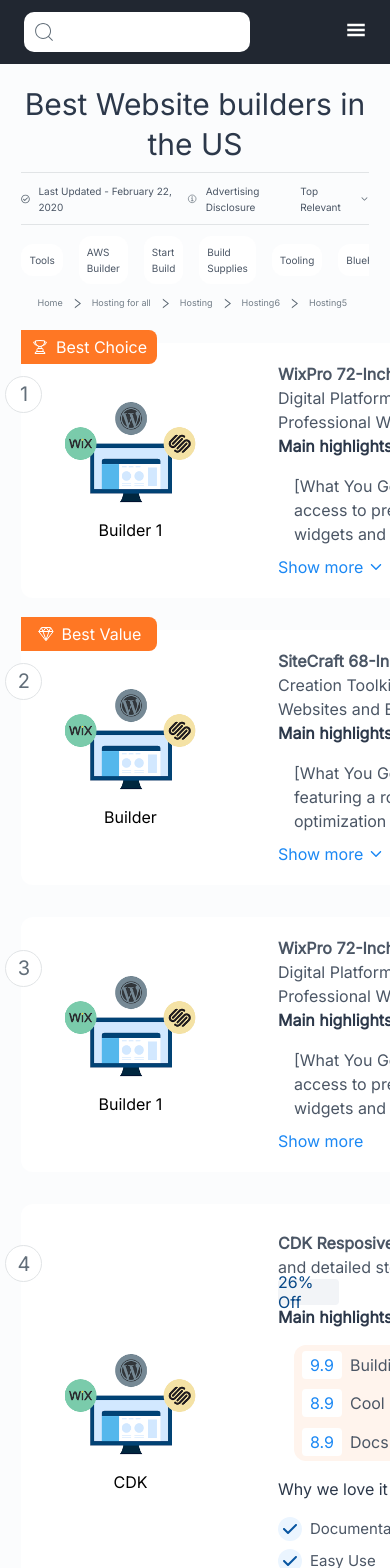
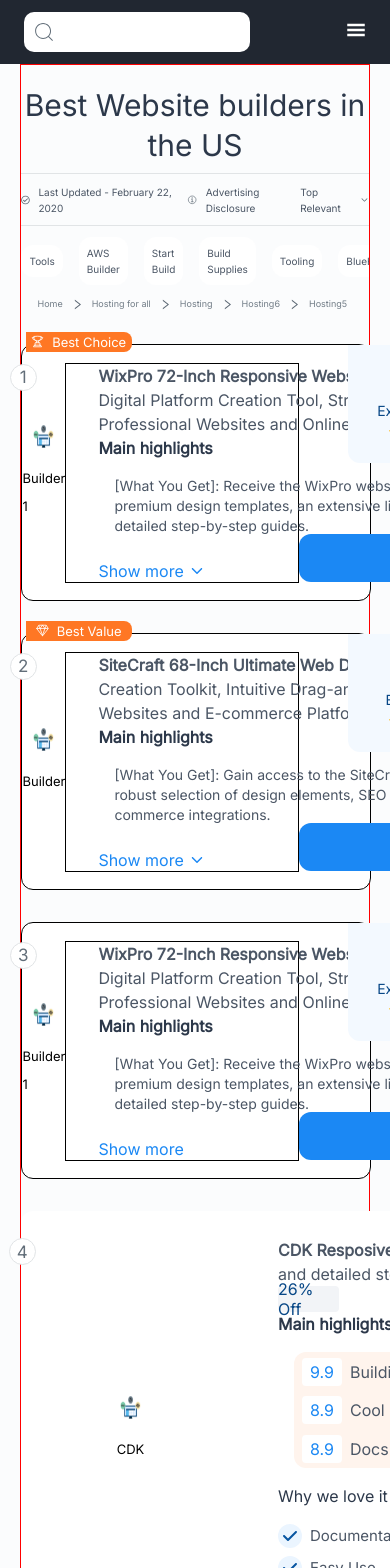
Before and after one commit to laxmansharma12/ReactJS-Assignment, a React (Create React App) app: page / in a window 390 px wide. Shown: the top 1568 px of the page. Built offline with nearby package versions, Linux system fonts and the light colour scheme.

Commit message:
fixing body for mobile responsive

```diff
--- a/src/components/Body/Body.scss
+++ b/src/components/Body/Body.scss
@@ -1,4 +1,18 @@
 $mobile: 640px;
+
+@mixin fontStyle($fontSize, $fontWeight, $lineHeight) {
+	font-size: $fontSize;
+	font-weight: $fontWeight;
+	line-height: $lineHeight;
+}
+
+@mixin flex($direction, $gap, $justifyContent, $alignItems) {
+	display: flex;
+	justify-content: $justifyContent;
+	align-items: $alignItems;
+	flex-direction: $direction;
+	gap: $gap;
+}
 
 .Wrapper {
 	margin: 0 auto;
@@ -6,151 +20,154 @@
 	height: fit-content;
 	@media screen and (max-width: $mobile) {
 		width: 89%;
+		border: 1px solid red;
 	}
 	.subWrapper {
-		display: flex;
-		justify-content: space-between;
-		align-items: start;
+		@include flex(column, 2rem, space-between, start);
 		margin-top: 2rem;
-		flex-direction: column;
 		padding-bottom: 10px;
-		gap: 2rem;
 		.item {
-			display: flex;
-			justify-content: space-between;
-			align-items: center;
+			@include flex(row, 0, space-between, center);
 			background-color: #ffffff;
 			border-radius: 12px;
 			height: 255px;
-
 			width: 1024px;
+			@media screen and (max-width: $mobile) {
+				width: 100%;
+				border: 1px solid black;
+			}
 			.itemBody {
-				display: flex;
+				@include flex(row, 0, space-between, center);
 				position: relative;
-				justify-content: space-between;
-				align-items: center;
 				height: 218px;
 				width: 100%;
+				.bodyContainer {
+					height: 218px;
+					width: 505px;
+					padding-left: 2rem;
+					@media screen and (max-width: $mobile) {
+						width: 200px;
+						border: 1px solid black;
+					}
+					.mainDetails {
+						height: 72px;
+						width: 490px;
+					}
+
+					.subHeadingContainer {
+						height: 96px;
+						margin: auto;
+						.subDetails {
+							@include fontStyle(16px, 400, 24px);
+							height: 72px;
+							width: 483px;
+							color: #4b5665;
+							margin-left: 1rem;
+							@media screen and (max-width: $mobile) {
+								@include fontStyle(14px, 400, 20px);
+							}
+						}
+					}
+				}
+			}
+		}
+
 		.tag {
+			@include flex(column, 12px, space-between, start);
 			position: absolute;
-					display: flex;
-					justify-content: space-between;
-					align-items: start;
-					gap: 12px;
 			top: 0;
 			top: -2rem;
 			left: -1rem;
-					flex-direction: column;
+			@media screen and (max-width: $mobile) {
+				left: -0.8rem;
+			}
 			.title {
-						display: flex;
-						justify-content: center;
-						align-items: center;
+				@include flex(row, 0.5rem, center, center);
 				height: 34px;
-						gap: 0.5rem;
 				font-size: 16px;
 				width: 136px;
 				margin-left: 1rem;
 				color: #ffffff;
 				background-color: #ff7724;
 				border-radius: 0 8px 8px 0;
+				@media screen and (max-width: $mobile) {
+					height: 20px;
+					font-size: 13px;
+					width: 106px;
+				}
 			}
 			.no {
-						display: flex;
-						justify-content: center;
-						align-items: center;
+				@include flex(row, 0, center, center);
+				@include fontStyle(20px, 400, 28px);
 				height: 35px;
 				width: 35px;
-						font-size: 20px;
-						line-height: 28px;
-						font-weight: 400;
 				color: #626e79;
 				border: 1px solid #e1e4e6;
 				border-radius: 50%;
 				background-color: #ffffff;
+				@media screen and (max-width: $mobile) {
+					@include fontStyle(17px, 400, 28px);
+					height: 25px;
+					width: 25px;
+				}
 			}
 		}
 		.imgContainer {
-					display: flex;
-					justify-content: center;
-					align-items: center;
-					flex-direction: column;
-					gap: 1rem;
+			@include flex(column, 1rem, center, center);
 			height: 218px;
 			width: 218px;
+			// @media screen and (max-width: $mobile) {
+			// 	height: 218px;
+			// 	max-width: 60px;
+			// 	width: 100%;
+			// 	border: 1px solid green;
+			// }
 			img {
-						height: 103px;
-						width: 141px;
+				height: 23px;
+				width: 21px;
+				@media screen and (max-width: $mobile) {
+					height: 23px;
+					width: 21px;
 				}
 			}
-				.bodyContainer {
-					height: 218px;
-					width: 505px;
-					padding-left: 2rem;
-					.mainDetails {
-						height: 72px;
-						width: 490px;
-						.heading {
-							color: #4b5665;
-							font-weight: 700;
-							font-size: 16px;
-							line-height: 24px;
-						}
-						.details {
-							font-weight: 400;
-							font-size: 16px;
-							width: 490px;
-							height: 72px;
-							line-height: 24px;
-							color: #4b5665;
+			label {
+				@include fontStyle(13px, 400, 28px);
 			}
 		}
 
-					.subHeadingContainer {
-						height: 96px;
-						margin: auto;
+		.heading {
+			@include fontStyle(16px, 700, 24px);
+			color: #4b5665;
+		}
+		.details {
+			@include fontStyle(16px, 400, 24px);
+			width: 490px;
+			height: 72px;
+			color: #4b5665;
+		}
+
 		.subheading {
 			margin-top: 0;
 			color: #2c384a;
-							font-weight: 700;
-							font-size: 16px;
-							line-height: 24px;
+			@include fontStyle(16px, 700, 24px);
 		}
-						.subDetails {
-							height: 72px;
-							width: 483px;
-							font-weight: 400;
-							font-size: 16px;
-							line-height: 24px;
-							color: #4b5665;
-							margin-left: 1rem;
-						}
-					}
+
 		.showMore {
-						display: flex;
-						justify-content: start;
-						align-items: center;
+			@include flex(row, 5px, start, center);
+			@include fontStyle(16px, 400, 24px);
 			margin-top: 1.7rem;
-						gap: 5px;
-						font-weight: 400;
-						font-size: 16px;
 			color: #1b88f4;
 		}
-				}
+
 		.ratingContainer {
-					display: flex;
-					justify-content: end;
+			@include flex(column, 0, end, center);
 			position: relative;
-					align-items: center;
-					flex-direction: column;
 			height: 218px;
 			width: 232px;
 			margin-right: 1.5rem;
 			.ratingBanner {
+				@include flex(column, 0, start, center);
 				position: absolute;
-						display: flex;
-						justify-content: start;
-						align-items: center;
-						flex-direction: column;
 				height: 118px;
 				top: -1.2rem;
 				width: 135px;
@@ -162,16 +179,12 @@
 					color: #babec3;
 				}
 				.rate {
+					@include fontStyle(32px, 400, 48px);
 					color: #074786;
-							font-weight: 400;
 					margin-top: 0.5rem;
-							line-height: 48px;
-							font-size: 32px;
 				}
 				.label {
-							font-weight: 400;
-							font-size: 14px;
-							line-height: 20px;
+					@include fontStyle(14px, 400, 20px);
 					color: #074786;
 				}
 				.stars {
@@ -179,9 +192,7 @@
 				}
 			}
 			button {
-						font-size: 16px;
-						font-weight: 400;
-						line-height: 24px;
+				@include fontStyle(16px, 400, 24px);
 				text-align: center;
 				height: 48px;
 				width: 232px;
@@ -191,75 +202,18 @@
 				border-radius: 12px;
 			}
 		}
-			}
-		}
 
 		.CDKitem {
-			display: flex;
-			justify-content: space-between;
-			align-items: center;
+			@include flex(row, 0, space-between, center);
 			background-color: #ffffff;
 			border-radius: 12px;
 			height: 436px;
 			width: 1024px;
 			.CDKitemBody {
-				display: flex;
+				@include flex(row, 0, space-between, center);
 				position: relative;
-				justify-content: space-between;
-				align-items: center;
 				height: 382px;
 				width: 100%;
-				.tag {
-					position: absolute;
-					display: flex;
-					justify-content: space-between;
-					align-items: start;
-					gap: 12px;
-					top: 0;
-					top: -2rem;
-					left: -1rem;
-					flex-direction: column;
-					.title {
-						display: flex;
-						justify-content: center;
-						align-items: center;
-						height: 34px;
-						gap: 0.5rem;
-						font-size: 16px;
-						width: 136px;
-						margin-left: 1rem;
-						color: #ffffff;
-						background-color: #ff7724;
-						border-radius: 0 8px 8px 0;
-					}
-					.no {
-						display: flex;
-						justify-content: center;
-						align-items: center;
-						height: 35px;
-						width: 35px;
-						font-size: 20px;
-						line-height: 28px;
-						font-weight: 400;
-						color: #626e79;
-						border: 1px solid #e1e4e6;
-						border-radius: 50%;
-						background-color: #ffffff;
-					}
-				}
-				.imgContainer {
-					display: flex;
-					justify-content: center;
-					align-items: center;
-					flex-direction: column;
-					gap: 1rem;
-					height: 382px;
-					width: 218px;
-					img {
-						height: 103px;
-						width: 141px;
-					}
-				}
 				.bodyContainer {
 					display: flex;
 					flex-direction: column;
@@ -269,78 +223,43 @@
 					.mainDetails {
 						height: 48px;
 						width: 503px;
-						.heading {
-							color: #4b5665;
-							font-weight: 700;
-							font-size: 16px;
-							line-height: 24px;
-						}
-						.details {
-							font-weight: 400;
-							font-size: 16px;
-							width: 490px;
-							height: 72px;
-							line-height: 24px;
-							color: #4b5665;
-						}
 					}
 
 					.offer {
-						display: flex;
-						justify-content: center;
-						align-items: center;
+						@include flex(row, 0, center, center);
+						@include fontStyle("", 400, 20px);
 						height: 26px;
 						width: 61px;
 						border-radius: 4px;
 						background-color: #f2f4f7;
 						color: #074786;
-						font-weight: 400;
 						size: 13px;
-						line-height: 20px;
 					}
 
 					.subHeadingContainer {
 						margin: auto;
-						.subheading {
-							margin-top: 0;
-							color: #2c384a;
-							font-weight: 700;
-							font-size: 16px;
-							line-height: 24px;
-						}
+						margin-left: 0;
 						.subSDKDetails {
-							display: flex;
-							justify-content: space-around;
-							align-items: start;
-							flex-direction: column;
+							@include flex(column, 0, space-around, start);
 							height: 116px;
-							width: 505px;
+							width: 470px;
 							border-radius: 12px;
 							margin-left: 1rem;
 							background-color: #fff4ed;
 							.list {
-								display: flex;
-								justify-content: space-around;
-								align-items: center;
-								gap: 0.5rem;
+								@include flex(row, 0.5rem, space-around, center);
 								margin-left: 0.5rem;
 								.num {
-									display: flex;
-									justify-content: center;
-									align-items: center;
+									@include flex(row, 0, center, center);
+									@include fontStyle(16px, 400, 24px);
 									height: 28px;
 									width: 40px;
 									border-radius: 4px;
 									background-color: #ffffff;
-									font-size: 16px;
-									font-weight: 400;
-									line-height: 24px;
 									color: #1b88f4;
 								}
 								label {
-									font-size: 16px;
-									line-height: 24px;
-									font-weight: 400;
+									@include fontStyle(16px, 400, 24px);
 									color: #4b5665;
 								}
 							}
@@ -349,22 +268,15 @@
 
 					.whyContainer {
 						.subWhyheading {
-							font-size: 16px;
-							font-weight: 400;
-							line-height: 24px;
+							@include fontStyle(16px, 400, 24px);
 							color: #2c384a;
 							margin: 1rem 0;
 						}
 						.list {
-							display: flex;
-							justify-content: start;
-							align-items: center;
-							gap: 0.5rem;
+							@include flex(row, 0.5rem, start, center);
 							margin-bottom: 0.5rem;
 							.icon {
-								display: flex;
-								justify-content: center;
-								align-items: center;
+								@include flex(row, 0, center, center);
 								height: 24px;
 								width: 24px;
 								background-color: #ebf5ff;
@@ -372,73 +284,20 @@
 								color: #0855a1;
 							}
 							label {
-								font-size: 15px;
-								font-weight: 400;
-								line-height: 24px;
+								@include fontStyle(15px, 400, 24px);
 								color: #4b5665;
 							}
 						}
 					}
-
 					.showMore {
-						display: flex;
-						justify-content: start;
-						align-items: center;
-						gap: 5px;
-						font-weight: 400;
-						font-size: 16px;
-						color: #1b88f4;
+						margin-top: 0;
 					}
 				}
 				.ratingContainer {
-					display: flex;
-					justify-content: end;
-					position: relative;
-					align-items: center;
-					flex-direction: column;
 					height: 382px;
 					width: 232px;
-					margin-right: 1.5rem;
 					.ratingBanner {
-						position: absolute;
-						display: flex;
-						justify-content: start;
-						align-items: center;
-						flex-direction: column;
-						height: 118px;
 						top: -1.7rem;
-						width: 135px;
-						border-radius: 0 0 12px 12px;
-						background-color: #f3f9ff;
-
-						.rate {
-							color: #074786;
-							font-weight: 400;
-							margin-top: 0.5rem;
-							line-height: 48px;
-							font-size: 32px;
-						}
-						.label {
-							font-weight: 400;
-							font-size: 14px;
-							line-height: 20px;
-							color: #074786;
-						}
-						.stars {
-							color: #ffb80f;
-						}
-					}
-					button {
-						font-size: 16px;
-						font-weight: 400;
-						line-height: 24px;
-						text-align: center;
-						height: 48px;
-						width: 232px;
-						border: none;
-						color: #ffffff;
-						background-color: #1b88f4;
-						border-radius: 12px;
 					}
 				}
 			}
@@ -448,31 +307,22 @@
 			margin: 3rem 0 0;
 		}
 		.relatedDealContainer {
-			display: flex;
-			align-items: center;
-			justify-content: center;
-			gap: 1rem;
+			@include flex(row, 1rem, center, center);
 		}
 
 		.signUpContainer {
-			display: flex;
-			justify-content: space-between;
-			align-items: center;
+			@include flex(row, 0, space-between, center);
 			width: 900px;
 			height: 171px;
 			margin-left: 4rem;
 			label {
-				font-size: 32px;
-				font-weight: 400;
-				line-height: 44px;
+				@include fontStyle(32px, 400, 44px);
 				width: 398px;
 				height: 88px;
 				color: #5c6874;
 			}
 			.form {
-				display: flex;
-				justify-content: center;
-				align-items: center;
+				@include flex(row, 0, center, center);
 
 				input {
 					height: 52px;
@@ -480,14 +330,13 @@
 					border: navajowhite;
 				}
 				button {
+					@include fontStyle(14px, 400, 20px);
 					width: 97px;
 					height: 52px;
-					font-size: 14px;
-					font-weight: 400;
-					line-height: 20px;
 					border-radius: 0 12px 12px 0;
 					background-color: #1b88f4;
 					color: #ffffff;
+					border: none;
 				}
 			}
 		}
```
Lines whose indentation alone changed are shown as unchanged.
